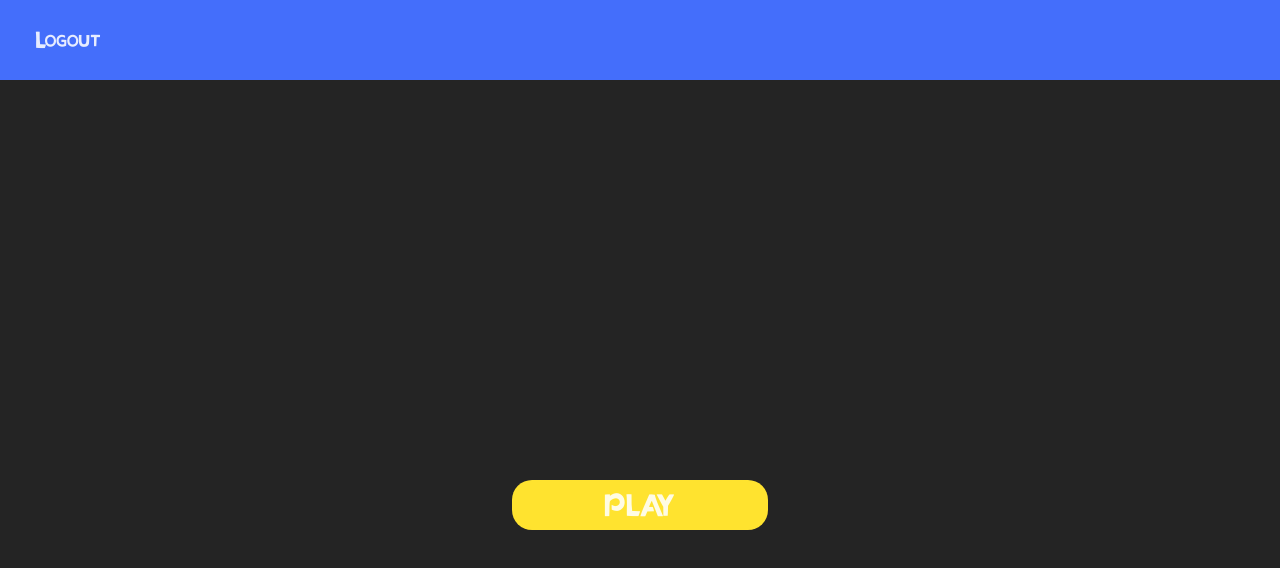
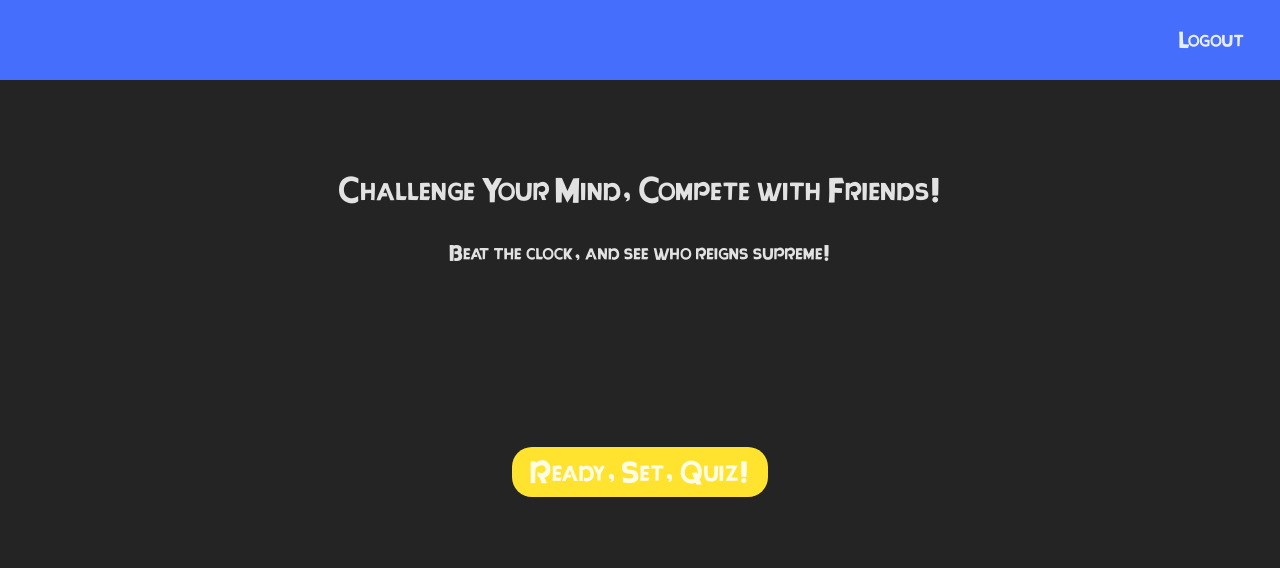
Before and after one commit to vladsurcel20/IQ-Rush, a React (Vite) app in the folder Frontend/: page / in a window 1280 px wide. Shown: the top 568 px of the page. Built offline with nearby package versions, Linux system fonts and the light colour scheme; no server answers; sample sign-in values are in the browser's storage.

Commit message:
Fix and update UI

```diff
--- a/Frontend/src/Components/PlayMenu.tsx
+++ b/Frontend/src/Components/PlayMenu.tsx
@@ -1,12 +1,10 @@
 import React from 'react'
-import { useState, useEffect } from 'react';
+import { useState, useEffect, useRef} from 'react';
 import { Quiz } from '../PlayPage';
 import api from '../api/answers'
 import { AxiosResponse, AxiosError} from 'axios';
-import { useNavigate } from 'react-router-dom';
 import userApi from '../api/users'
 import { User } from '../Context/AuthContext';
-
 
 interface Props {
     setStartBtnClick: React.Dispatch<React.SetStateAction<boolean>>
@@ -34,37 +32,35 @@ const PlayMenu = ({setStartBtnClick, gameQuizzes}: Props) => {
 
     const timeToAnswer:number = 7000;
 
-    const timerInterval = setInterval(() => {
-        if(timer-1 > 0) setTimer(timer-1)
-        else setTimer(7)
-    }, 1000)
-
-
     const pointsLogic = () => {
         if(selectedAnswer?.isCorrect == true) setGamePoints(gamePoints+1)
         setSelectedAnswer(undefined)
     }
 
-    // useEffect(() => {
-    //     pointsLogic()
-    // }, [selectedAnswer])
 
     useEffect(() => {
+        const fetchAnswers = async () => {
+            const answersSet = new Set<Answer>();
 
-        gameQuizzes.forEach( async q => {
-            try{
-                const res:AxiosResponse = await api.get(`/getByQuiz/${q.id}`)
-                setAnswers(prevAnswers => [...prevAnswers, ...res.data]);
-            } catch(err) {
+            for (const q of gameQuizzes) {
+                try {
+                    const res: AxiosResponse<Answer[]> = await api.get(`/getByQuiz/${q.id}`);
+                    res.data.forEach(answer => answersSet.add(answer));
+                } catch (err) {
                     const error = err as AxiosError;
-                if(error.response?.data){
+                    if (error.response?.data) {
                         alert(error.response.data);
                     } else {
                         console.log(`Error: ${error.message}`);
                     }
                 }
-        });
+            }
+            setAnswers(Array.from(answersSet));
+        }
+
+        fetchAnswers()
     },[])
+
 
     useEffect(() => {
         if (gameQuizzes[currentIndex]) {
@@ -73,26 +69,28 @@ const PlayMenu = ({setStartBtnClick, gameQuizzes}: Props) => {
         pointsLogic()
       }, [currentIndex, answers]);
 
+      useEffect(() => {
+        const timerInterval = setInterval(() => {
+          setTimer((prevTimer) => {
+            if (prevTimer <= 1) {
+              setCurrentIndex((prevIndex) => {
+                const newIndex = (prevIndex + 1) === gameQuizzes.length ? 0 : prevIndex + 1;
+                if (newIndex === 0) {
+                  clearInterval(timerInterval);
+                  setIsGameFinished(true);
+                }
+                return newIndex;
+              });
+              return 7;
+            }
+            return prevTimer - 1;
+          });
+        }, 1000);
 
-      useEffect(() => {
-        timerInterval
-        let x:number=0;
-        const interval = setInterval(() => {
-            x++;
-            setCurrentIndex((prevIndex) =>
-                prevIndex + 1 === gameQuizzes.length ? 0 : prevIndex + 1
-            );
-            if(x >=3) {
-                setTimeout(() => {
-                    clearInterval(interval)
-                    setIsGameFinished(true);
-                }, 200);
-            }
-        }, timeToAnswer);
-
-      }, []);
-
-
+        return () => {
+          clearInterval(timerInterval);
+        };
+      }, [gameQuizzes]);
 
 
 
@@ -115,6 +113,7 @@ const PlayMenu = ({setStartBtnClick, gameQuizzes}: Props) => {
 
 
     useEffect(() => {
+        if(isGameFinished){
             const userString = localStorage.getItem('user')
             let user:User
             const updateUser = async () => {
@@ -123,16 +122,13 @@ const PlayMenu = ({setStartBtnClick, gameQuizzes}: Props) => {
                 } else {throw Error("User isn't logged")}
                 const findId = user.id
                 let updatedUser = {...user, points: user.points+gamePoints, quizzesDone: user.quizzesDone+gameQuizzes.length}
-            // const {id, ...newUser} = updatedUser;
-            console.log(updateUser);
-            console.log(findId);
-
 
                 try{
                     const res:AxiosResponse = await userApi.put(`/${findId}`,
                         updatedUser,
                         { headers: { 'Content-Type': 'application/json' }}
                     )
+                    localStorage.setItem('user', JSON.stringify(updatedUser))
                 } catch(err){
                     console.error("Failed to fetch user data", err);
                     const error = err as AxiosError
@@ -141,6 +137,7 @@ const PlayMenu = ({setStartBtnClick, gameQuizzes}: Props) => {
             }
 
             updateUser()
+        }
 
     }, [isGameFinished])
 
--- a/Frontend/src/LandingPage.tsx
+++ b/Frontend/src/LandingPage.tsx
@@ -16,13 +16,16 @@ const LandingPage = () => {
   return(
 
     <div className='mainPage'>
+      <p className='intro'>Challenge Your Mind, Compete with Friends!</p>
+      <p className='below-intro'> Beat the clock, and see who reigns supreme!</p>
+
       {isLogged ? (
-        <Link to='/quizzes' className='playBtn'><button className='playBtnA' type='button'>PLAY</button></Link>
+        <Link to='/quizzes' className='playBtn'><button className='playBtnA' type='button'>Ready, Set, Quiz!</button></Link>
       ) : !attemptClick ? (
-        <button className='playBtn' type='button' onClick={verifyClick}>PLAY</button>
+        <button className='playBtn' type='button' onClick={verifyClick}>Ready, Set, Quiz!</button>
       ) : (
         <>
-          <button className='playBtn' type='button' onClick={verifyClick}>PLAY</button>
+          <button className='playBtn' type='button' onClick={verifyClick}>Ready, Set, Quiz!</button>
           <p className='alertP'>You must log in first</p>
         </>
       )}
--- a/Frontend/src/index.css
+++ b/Frontend/src/index.css
@@ -22,6 +22,7 @@
   --yellow: #FFE32F;
   --white: rgba(255, 255, 255, 0.87);
   --blue: #446EFB;
+  --red: #FF490C;
 }
 
 
@@ -92,10 +93,18 @@
   cursor: pointer;
 }
 
-.navbar.Logged, .navbar.notLogged{
+.navbar.Logged.show-home, .navbar.notLogged.show-home{
   display: flex;
   flex-direction: row;
   justify-content: space-between;
+  align-items: center;
+  padding: 0 2%;
+}
+
+.navbar.Logged.hide-home, .navbar.notLogged.hide-home{
+  display: flex;
+  flex-direction: row;
+  justify-content: flex-end;
   align-items: center;
   padding: 0 2%;
 }
@@ -115,17 +124,28 @@
   font-family: myFont;
 }
 
+.mainPage .intro{
+  font-size: 1.7em;
+  margin: 7% 0  30px 0;
+}
+
+.mainPage .below-intro{
+  font-size: 1.1em;
+}
+
+
 .mainPage a.playBtn{
   width: 20%;
+  min-width: fit-content;
   height: 50px;
-  position: relative;
-  top: 50Vh;
+  margin-top: 180px
 }
 
 
 .mainPage button.playBtnA{
   border: none;
   width: 100%;
+  padding: 0 15px;
   height: 50px;
   color: var(--white);
   background-color: var(--yellow);
@@ -139,7 +159,9 @@
 .mainPage button.playBtn{
   border: none;
   width: 100%;
-  max-width: 20%;
+  /* max-width: 20%; */
+  padding: 0 15px;
+  min-width: fit-content;
   height: 50px;
   position: relative;
   top: 50Vh;
@@ -186,6 +208,7 @@
   width: 80%;
   display: flex;
   flex-direction: row;
+  justify-content: center;
 }
 
 .categoryCard {
@@ -367,3 +390,54 @@
   font-size: large;
   border: none;
 }
+
+
+
+/*  DASHBOARD   */
+
+.dashboardPage{
+  max-width: 100%;
+  width: 100%;
+  /* height: 100%; */
+  padding-top: 15vh;
+  /* font-family: myFont; */
+  font-size: large;
+  display: flex;
+  flex-direction: row;
+  justify-content: space-evenly;
+  align-items: center;
+}
+
+.dashboardPage .userInfo p{
+  margin-bottom: 10px;
+  font-size: larger;
+}
+
+.userInfo span{
+  font-weight: bold;
+  color: var(--yellow);
+  font-family: MyFont;
+}
+
+.dashboardPage .leaderboard{
+  max-height: 60vh;
+  max-width: 60vw;
+  overflow-y: scroll;
+}
+
+.dashboardPage .users-table{
+  width: 100%;
+}
+
+.users-table th{
+  padding: 10px;
+  text-align: center;
+  font-family: MyFont;
+  color: var(--yellow);
+  cursor: pointer;
+}
+
+.users-table td{
+  text-align: center;
+  padding: 3px;
+}
```
Lines whose indentation alone changed are shown as unchanged.
